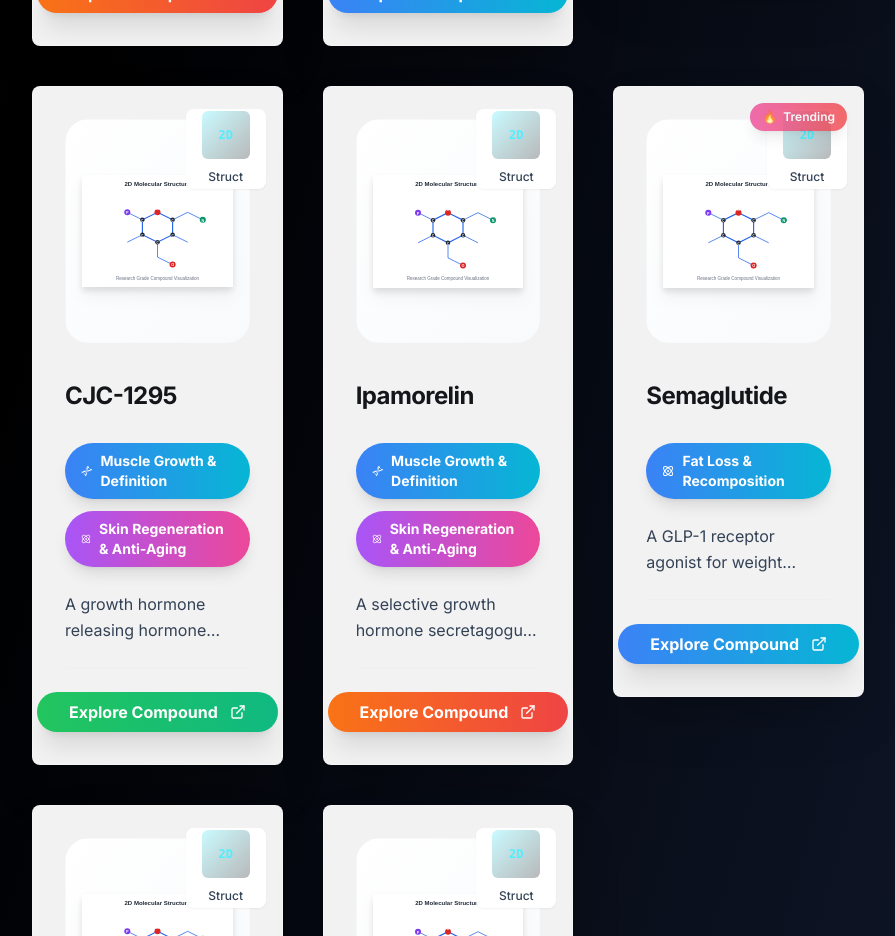
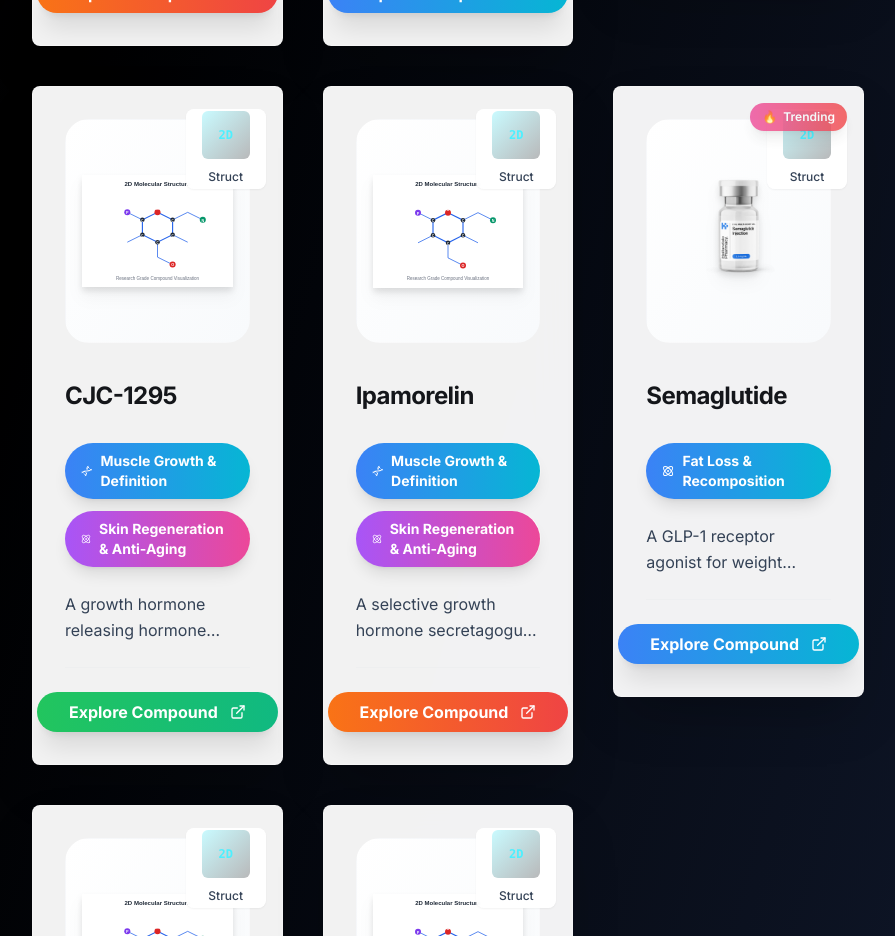
Before and after one commit to tris077/peptide-push-to-loveable-, a React (Vite) app: page / in a window 1280 px wide. Shown: the part 2900-3836 px from the top of the page, without its empty margins (384-1279 px from the left). Built offline with nearby package versions, Linux system fonts and the light colour scheme.

Commit message:
Fix: Display bottle image in preview
Corrected the display of the bottle image in the premium library preview, ensuring it shows alongside the 2D image as intended.

```diff
--- a/src/components/InteractiveCard.tsx
+++ b/src/components/InteractiveCard.tsx
@@ -7,6 +7,7 @@ import { ExternalLink, TrendingUp, Atom, Dna } from "lucide-react";
 import { Peptide } from "@/data/peptides";
 import { useNavigate } from "react-router-dom";
 import { ProductViewer360 } from "./ProductViewer360";
+import semaglutideBottle from "@/assets/semaglutide-bottle.png";
 
 interface InteractiveCardProps {
   peptide: Peptide;
@@ -111,7 +112,11 @@ export const InteractiveCard = ({ peptide, index }: InteractiveCardProps) => {
           >
             <ProductViewer360
               productName={peptide.name}
-              images={peptide.name.toLowerCase() === 'semax' ? ['/lovable-uploads/fb6b73f7-aa3e-4943-91d4-50ad0e32186b.png'] : ['/placeholder-molecule.svg']}
+              images={
+                peptide.id === 'semaglutide' ? [semaglutideBottle] :
+                peptide.name.toLowerCase() === 'semax' ? ['/lovable-uploads/fb6b73f7-aa3e-4943-91d4-50ad0e32186b.png'] :
+                ['/placeholder-molecule.svg']
+              }
               size="large"
               autoRotate={isHovered}
               className="w-full h-full"
```
